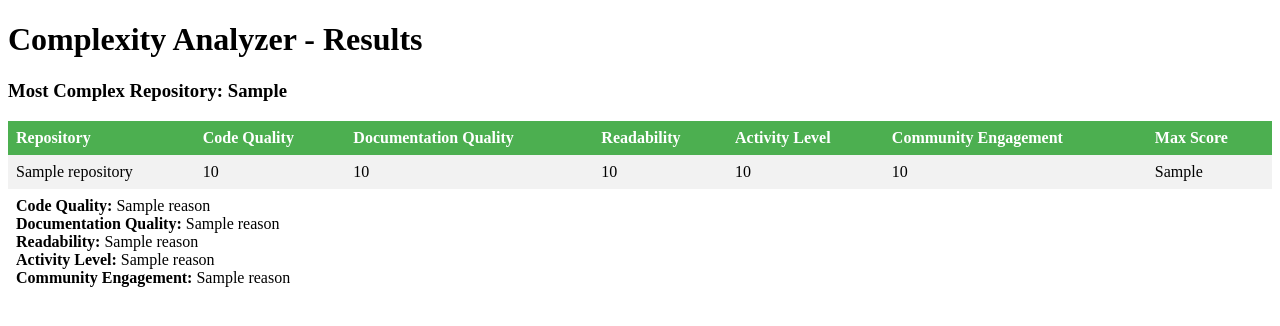
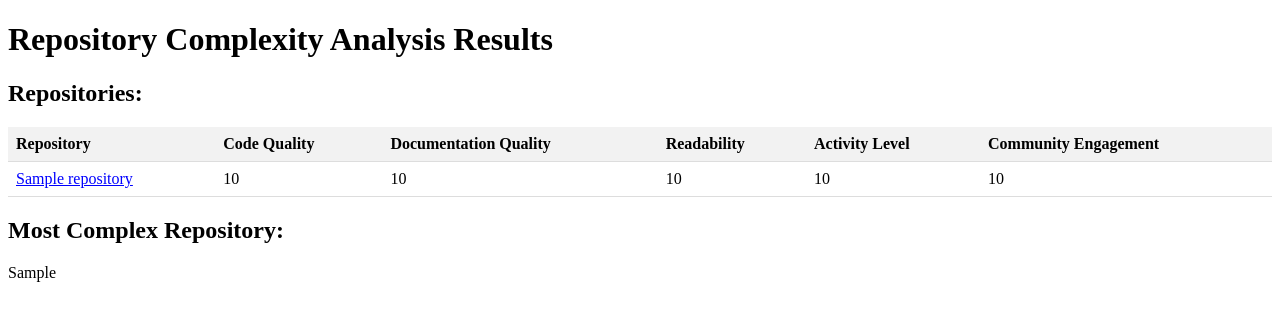
Before and after one commit to SaiSanthoshS/github_complexity_analyzer, a Flask app: template app/templates/result.html in a window 1280 px wide. Shown: the top 326 px of the page. Run offline with Flask 2, Linux system fonts and the light colour scheme; the template is opened without the code that fills it: most values are stand-ins (such as "Sample title", 1, 10 or a date in 2020).

Commit message:
it worked!!!!!!

```diff
--- a/app/templates/result.html
+++ b/app/templates/result.html
@@ -1,7 +1,9 @@
 <!DOCTYPE html>
-<html>
+<html lang="en">
 <head>
-    <title>Complexity Analyzer - Results</title>
+    <meta charset="UTF-8">
+    <meta name="viewport" content="width=device-width, initial-scale=1.0">
+    <title>Repository Complexity Analysis Results</title>
     <style>
         table {
             border-collapse: collapse;
@@ -11,28 +13,40 @@
         th, td {
             text-align: left;
             padding: 8px;
+            border-bottom: 1px solid #ddd;
         }
 
-        tr:nth-child(even) {
+        th {
             background-color: #f2f2f2;
         }
 
-        th {
-            background-color: #4CAF50;
-            color: white;
+        .reason-popup {
+            display: none;
+            position: absolute;
+            padding: 10px;
+            background-color: #f9f9f9;
+            border: 1px solid #ccc;
+            border-radius: 5px;
+            box-shadow: 0 0 5px rgba(0, 0, 0, 0.3);
         }
 
-        .highlight {
-            background-color: yellow;
+        td span:hover + .reason-popup {
+            display: block;
+        }
+
+        .github-link {
+            color: blue;
+            text-decoration: underline;
+            cursor: pointer;
         }
     </style>
 </head>
 <body>
-    <h1>Complexity Analyzer - Results</h1>
+    <h1>Repository Complexity Analysis Results</h1>
 
-    <h3>Most Complex Repository: {{ most_complex }}</h3>
-
+    <h2>Repositories:</h2>
     <table>
+        <thead>
             <tr>
                 <th>Repository</th>
                 <th>Code Quality</th>
@@ -40,29 +54,80 @@
                 <th>Readability</th>
                 <th>Activity Level</th>
                 <th>Community Engagement</th>
-            <th>Max Score</th>
             </tr>
-        {% for repository, results in repositories.items() %}
+        </thead>
+        <tbody>
+            {% for repository, result in repositories.items() %}
                 <tr>
-                <td>{{ repository }}</td>
-                <td>{{ results['Code Quality']['score'] }}</td>
-                <td>{{ results['Documentation Quality']['score'] }}</td>
-                <td>{{ results['Readability']['score'] }}</td>
-                <td>{{ results['Activity Level']['score'] }}</td>
-                <td>{{ results['Community Engagement']['score'] }}</td>
-                <td {% if repository == most_complex %} class="highlight" {% endif %}>{{ results['Max Score'] }}</td>
-            </tr>
-            <tr>
-                <td colspan="7">
-                    <strong>Code Quality:</strong> {{ results['Code Quality']['reason'] }}<br>
-                    <strong>Documentation Quality:</strong> {{ results['Documentation Quality']['reason'] }}<br>
-                    <strong>Readability:</strong> {{ results['Readability']['reason'] }}<br>
-                    <strong>Activity Level:</strong> {{ results['Activity Level']['reason'] }}<br>
-                    <strong>Community Engagement:</strong> {{ results['Community Engagement']['reason'] }}
+                    <td>
+                        <a href="https://github.com/{{ repository }}" class="github-link">{{ repository }}</a>
+                    </td>
+                    <td>
+                        {% if result['Code Quality']['score'] is not none %}
+                            <span>{{ result['Code Quality']['score'] }}</span>
+                            <div class="reason-popup">
+                                {{ result['Code Quality']['reason'] }}
+                            </div>
+                        {% endif %}
+                    </td>
+                    <td>
+                        {% if result['Documentation Quality']['score'] is not none %}
+                            <span>{{ result['Documentation Quality']['score'] }}</span>
+                            <div class="reason-popup">
+                                {{ result['Documentation Quality']['reason'] }}
+                            </div>
+                        {% endif %}
+                    </td>
+                    <td>
+                        {% if result['Readability']['score'] is not none %}
+                            <span>{{ result['Readability']['score'] }}</span>
+                            <div class="reason-popup">
+                                {{ result['Readability']['reason'] }}
+                            </div>
+                        {% endif %}
+                    </td>
+                    <td>
+                        {% if result['Activity Level']['score'] is not none %}
+                            <span>{{ result['Activity Level']['score'] }}</span>
+                            <div class="reason-popup">
+                                {{ result['Activity Level']['reason'] }}
+                            </div>
+                        {% endif %}
+                    </td>
+                    <td>
+                        {% if result['Community Engagement']['score'] is not none %}
+                            <span>{{ result['Community Engagement']['score'] }}</span>
+                            <div class="reason-popup">
+                                {{ result['Community Engagement']['reason'] }}
+                            </div>
+                        {% endif %}
                     </td>
                 </tr>
             {% endfor %}
+        </tbody>
     </table>
 
+    {% if most_complex %}
+        <h2>Most Complex Repository:</h2>
+        <p>{{ most_complex }}</p>
+    {% endif %}
+
+    <script>
+        // Show reason popup when hovering over the score
+        const spans = document.querySelectorAll('td span');
+        spans.forEach((span) => {
+            span.addEventListener('mouseover', (event) => {
+                const reasonId = `${event.target.parentNode.parentNode.firstChild.firstChild.textContent}-reason`;
+                const reasonPopup = document.getElementById(reasonId);
+                reasonPopup.style.display = 'block';
+            });
+
+            span.addEventListener('mouseout', (event) => {
+                const reasonId = `${event.target.parentNode.parentNode.firstChild.firstChild.textContent}-reason`;
+                const reasonPopup = document.getElementById(reasonId);
+                reasonPopup.style.display = 'none';
+            });
+        });
+    </script>
 </body>
 </html>
```
Also changed, not shown: gpt_utils.py (+5 -2 lines). Lines whose indentation alone changed are shown as unchanged.
